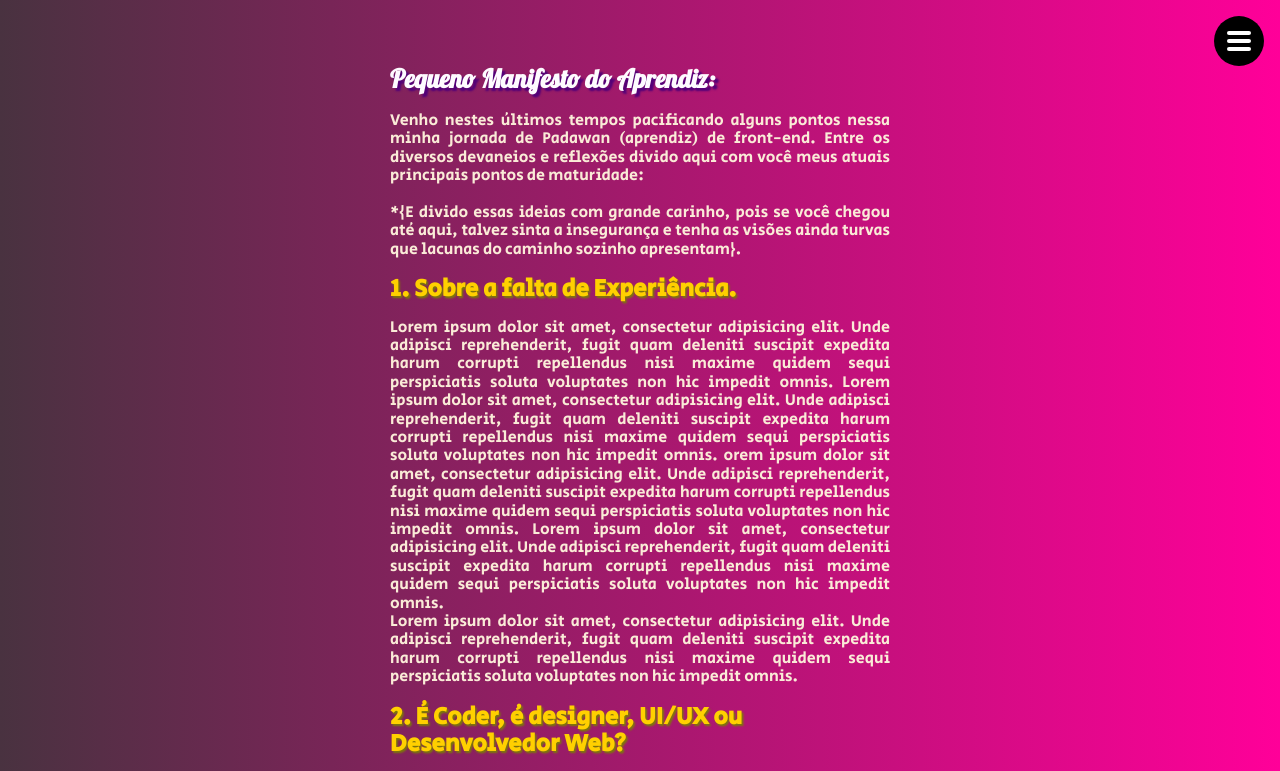
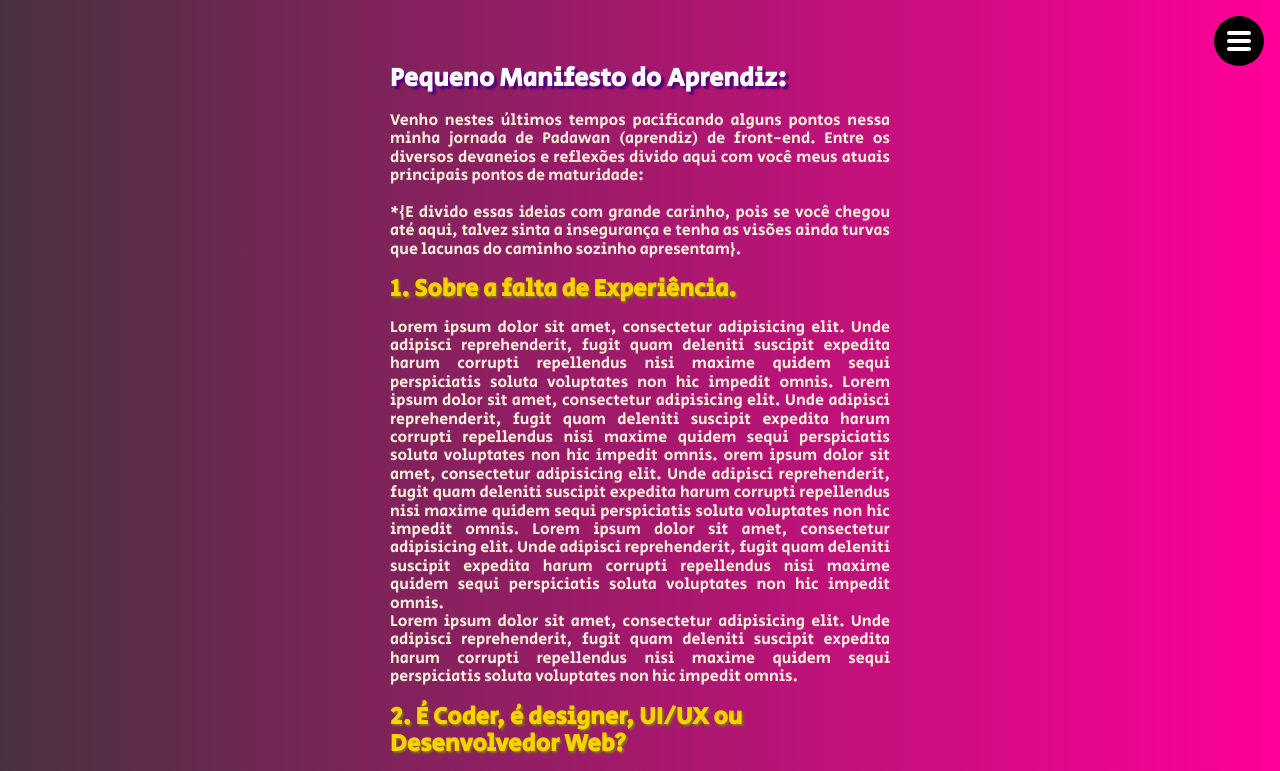
Before and after one commit to edulongodevgeo/front-dev-saber, a plain HTML site: page caminho.html in a window 1280 px wide. Shown: the top 771 px of the page. Drawn offline with nearby package versions, Linux system fonts and the light colour scheme; a web font is replaced by a local one.

Commit message:
fonte de css em caminho

```diff
--- a/caminho/style.css
+++ b/caminho/style.css
@@ -24,7 +24,7 @@ small {
   font-size: 1.6rem;
   text-shadow: .2rem .2rem 2px rgb(82, 0, 121);;
   font-weight: 900;
-  font-family: 'Lobster', cursive;
+  font-family: 'Secular One', sans-serif;
 
 }
 
```
